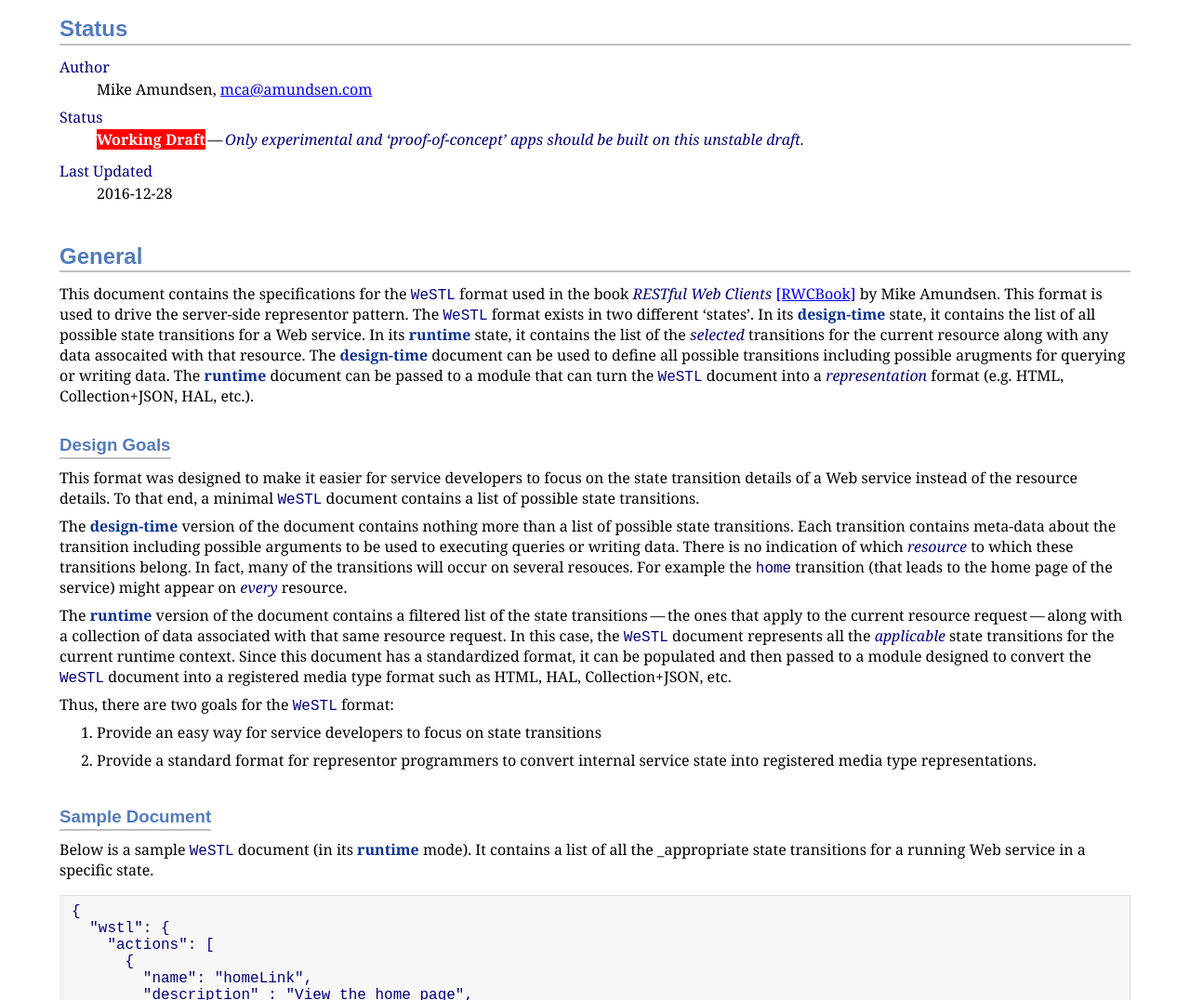
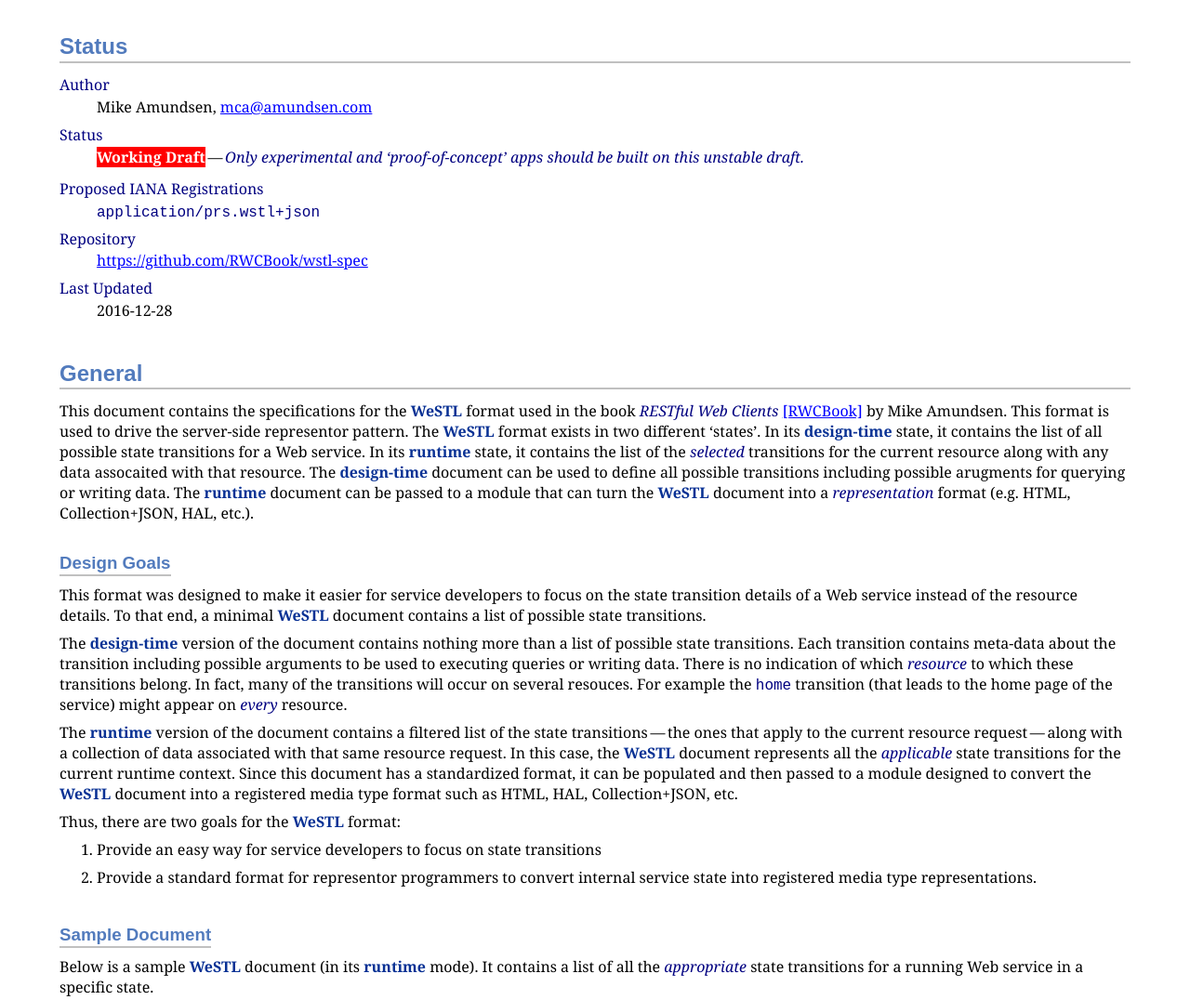
Before and after one commit to RWCBook/wstl-spec, a plain HTML site: page index.html in a window 1280 px wide. Shown: the part 579-1655 px from the top of the page at 93% size. Drawn offline with Linux system fonts and the light colour scheme.

Commit message:
update doc

```diff
--- a/index.html
+++ b/index.html
@@ -763,6 +763,22 @@ Status
 </dl></div>
 <div class="dlist"><dl>
 <dt class="hdlist1">
+Proposed IANA Registrations
+</dt>
+<dd>
+<p>
+  <code>application/prs.wstl+json</code>
+</p>
+</dd>
+<dt class="hdlist1">
+Repository
+</dt>
+<dd>
+<p>
+  <a href="https://github.com/RWCBook/wstl-spec">https://github.com/RWCBook/wstl-spec</a>
+</p>
+</dd>
+<dt class="hdlist1">
 Last Updated
 </dt>
 <dd>
@@ -776,13 +792,13 @@ Last Updated
 <div class="sect1">
 <h2 id="_general">General</h2>
 <div class="sectionbody">
-<div class="paragraph"><p>This document contains the specifications for the <code>WeSTL</code> format used in the book <em>RESTful Web Clients</em> <a href="#rwcbook">[RWCBook]</a> by Mike Amundsen. This format is used to drive the server-side representor pattern. The <code>WeSTL</code> format exists in two different &#8216;states&#8217;. In its <strong>design-time</strong> state, it contains the list of all possible state transitions for a Web service. In its <strong>runtime</strong> state, it contains the list of the <em>selected</em> transitions for the current resource along with any data assocaited with that resource. The <strong>design-time</strong> document can be used to define all possible transitions including possible arugments for querying or writing data. The <strong>runtime</strong> document can be passed to a module that can turn the <code>WeSTL</code> document into a <em>representation</em> format (e.g. HTML, Collection+JSON, HAL, etc.).</p></div>
+<div class="paragraph"><p>This document contains the specifications for the <strong>WeSTL</strong> format used in the book <em>RESTful Web Clients</em> <a href="#rwcbook">[RWCBook]</a> by Mike Amundsen. This format is used to drive the server-side representor pattern. The <strong>WeSTL</strong> format exists in two different &#8216;states&#8217;. In its <strong>design-time</strong> state, it contains the list of all possible state transitions for a Web service. In its <strong>runtime</strong> state, it contains the list of the <em>selected</em> transitions for the current resource along with any data assocaited with that resource. The <strong>design-time</strong> document can be used to define all possible transitions including possible arugments for querying or writing data. The <strong>runtime</strong> document can be passed to a module that can turn the <strong>WeSTL</strong> document into a <em>representation</em> format (e.g. HTML, Collection+JSON, HAL, etc.).</p></div>
 <div class="sect2">
 <h3 id="_design_goals">Design Goals</h3>
-<div class="paragraph"><p>This format was designed to make it easier for service developers to focus on the state transition details of a Web service instead of the resource details. To that end, a minimal <code>WeSTL</code> document contains a list of possible state transitions.</p></div>
+<div class="paragraph"><p>This format was designed to make it easier for service developers to focus on the state transition details of a Web service instead of the resource details. To that end, a minimal <strong>WeSTL</strong> document contains a list of possible state transitions.</p></div>
 <div class="paragraph"><p>The <strong>design-time</strong> version of the document contains nothing more than a list of possible state transitions. Each transition contains meta-data about the transition including possible arguments to be used to executing queries or writing data. There is no indication of which <em>resource</em> to which these transitions belong. In fact, many of the transitions will occur on several resouces. For example the <code>home</code> transition (that leads to the home page of the service) might appear on <em>every</em> resource.</p></div>
-<div class="paragraph"><p>The <strong>runtime</strong> version of the document contains a filtered list of the state transitions&#8201;&#8212;&#8201;the ones that apply to the current resource request&#8201;&#8212;&#8201;along with a collection of data associated with that same resource request. In this case, the <code>WeSTL</code> document represents all the <em>applicable</em> state transitions for the current runtime context. Since this document has a standardized format, it can be populated and then passed to a module designed to convert the <code>WeSTL</code> document into a registered media type format such as HTML, HAL, Collection+JSON, etc.</p></div>
-<div class="paragraph"><p>Thus, there are two goals for the <code>WeSTL</code> format:</p></div>
+<div class="paragraph"><p>The <strong>runtime</strong> version of the document contains a filtered list of the state transitions&#8201;&#8212;&#8201;the ones that apply to the current resource request&#8201;&#8212;&#8201;along with a collection of data associated with that same resource request. In this case, the <strong>WeSTL</strong> document represents all the <em>applicable</em> state transitions for the current runtime context. Since this document has a standardized format, it can be populated and then passed to a module designed to convert the <strong>WeSTL</strong> document into a registered media type format such as HTML, HAL, Collection+JSON, etc.</p></div>
+<div class="paragraph"><p>Thus, there are two goals for the <strong>WeSTL</strong> format:</p></div>
 <div class="olist arabic"><ol class="arabic">
 <li>
 <p>
@@ -798,7 +814,7 @@ Provide a standard format for representor programmers to convert internal servic
 </div>
 <div class="sect2">
 <h3 id="_sample_document">Sample Document</h3>
-<div class="paragraph"><p>Below is a sample <code>WeSTL</code> document (in its <strong>runtime</strong> mode). It contains a list of all the _appropriate state transitions for a running Web service in a specific state.</p></div>
+<div class="paragraph"><p>Below is a sample <strong>WeSTL</strong> document (in its <strong>runtime</strong> mode). It contains a list of all the <em>appropriate</em> state transitions for a running Web service in a specific state.</p></div>
 <div class="listingblock">
 <div class="content">
 <pre><code>{
@@ -856,7 +872,11 @@ Provide a standard format for representor programmers to convert internal servic
   }
 }</code></pre>
 </div></div>
-<div class="paragraph"><p>See the <a href="#sample-documents">Sample WeSTL Documents</a> section for details on this and other <code>WeSTL</code> examples.</p></div>
+<div class="paragraph"><p>See the <a href="#sample-documents">Sample WeSTL Documents</a> section for details on this and other <strong>WeSTL</strong> examples.</p></div>
+</div>
+<div class="sect2">
+<h3 id="_updates">Updates</h3>
+<div class="paragraph"><p>There is an open source repository <a href="#repo">[REPO]</a> for this specification. Readers are encouraged to submit updates via the repository any time.</p></div>
 </div>
 <div class="sect2">
 <h3 id="_compliance">Compliance</h3>
@@ -874,18 +894,18 @@ Provide a standard format for representor programmers to convert internal servic
 </div>
 <div class="sect2">
 <h3 id="_media_type_identifier">Media Type Identifier</h3>
-<div class="paragraph"><p>The <code>WeSTL</code> document format is primarily designed to be used as an <em>internal</em> message model for aiding in the sharing of Web-like transition information and related data. However, it is possible to expose <code>WeSTL</code> documents directly on the Web.</p></div>
-<div class="paragraph"><p>For cases where the <code>WeSTL</code> document will be sent as a document over the WWW, the proper media type identifier string to use is:+application/prs.wstl+json+. This value SHOULD be used by the client application when requesting a <code>WeSTL</code> document and SHOULD be used by the server when responding with a <code>WeSTL</code> document.</p></div>
+<div class="paragraph"><p>The <strong>WeSTL</strong> document format is primarily designed to be used as an <em>internal</em> message model for aiding in the sharing of Web-like transition information and related data. However, it is possible to expose <strong>WeSTL</strong> documents directly on the Web.</p></div>
+<div class="paragraph"><p>For cases where the <strong>WeSTL</strong> document will be sent as a document over the WWW, the proper media type identifier string to use is: <code>application/prs.wstl+json</code>. This value SHOULD be used by the client application when requesting a <strong>WeSTL</strong> document and SHOULD be used by the server when responding with a <strong>WeSTL</strong> document.</p></div>
 </div>
 </div>
 </div>
 <div class="sect1">
-<h2 id="_the_code_westl_code_document_model">The <code>WeSTL</code> Document Model</h2>
+<h2 id="_the_westl_document_model">The WeSTL Document Model</h2>
 <div class="sectionbody">
-<div class="paragraph"><p>The <code>WeSTL</code> document MUST be a valid JSON document per <a href="#RFC4627">[RFC4627]</a>. A <code>WeSTL</code> document has a very simple format. However, it is also easily extended to fit a local Web service implementor&#8217;s needs. Below is a top-down survey of the <code>WeSTL</code> document model.</p></div>
+<div class="paragraph"><p>The <strong>WeSTL</strong> document MUST be a valid JSON document per <a href="#RFC4627">[RFC4627]</a>. A <strong>WeSTL</strong> document has a very simple format. However, it is also easily extended to fit a local Web service implementor&#8217;s needs. Below is a top-down survey of the <strong>WeSTL</strong> document model.</p></div>
 <div class="sect2">
 <h3 id="_the_code_wstl_code_object">The <code>wstl</code> Object</h3>
-<div class="paragraph"><p>The <code>wstl</code> object is the root object of every <code>WeSTL</code> document. It has a small set of child properties and MAY be extended with custom properties.</p></div>
+<div class="paragraph"><p>The <code>wstl</code> object is the root object of every <strong>WeSTL</strong> document. It has a small set of child properties and MAY be extended with custom properties.</p></div>
 <div class="sect3">
 <h4 id="_quick_view">Quick View</h4>
 <div class="paragraph"><p>The <code>wstl</code> object looks like this:</p></div>
@@ -911,7 +931,7 @@ Provide a standard format for representor programmers to convert internal servic
 </dt>
 <dd>
 <p>
- The top-level element in every <code>WeSTL</code> document. This is a REQUIRED element.
+ The top-level element in every <strong>WeSTL</strong> document. This is a REQUIRED element.
 </p>
 </dd>
 <dt class="hdlist1">
@@ -1035,7 +1055,7 @@ Provide a standard format for representor programmers to convert internal servic
 </dt>
 <dd>
 <p>
-  Contains the URL associated with the transition. This value SHOULD only be populated in the <strong>runtime</strong> version of <code>WeSTL</code> documents but MAY be set at <strong>design-time</strong>. If populated, this value MUST comply with the rules of <a href="#rfc3986">[RFC3986]</a>
+  Contains the URL associated with the transition. This value SHOULD only be populated in the <strong>runtime</strong> version of <strong>WeSTL</strong> documents but MAY be set at <strong>design-time</strong>. If populated, this value MUST comply with the rules of <a href="#rfc3986">[RFC3986]</a>
 </p>
 </dd>
 <dt class="hdlist1">
@@ -1276,12 +1296,12 @@ Provide a standard format for representor programmers to convert internal servic
 </div>
 </div>
 <div class="sect1">
-<h2 id="sample-documents">Sample <code>WeSTL</code> Documents</h2>
+<h2 id="sample-documents">Sample WeSTL Documents</h2>
 <div class="sectionbody">
-<div class="paragraph"><p>Below are sample <code>WeSTL</code> documents for reference.</p></div>
+<div class="paragraph"><p>Below are sample <strong>WeSTL</strong> documents for reference.</p></div>
 <div class="sect2">
-<h3 id="_a_design_time_code_westl_code_document">A Design-Time <code>WeSTL</code> Document</h3>
-<div class="paragraph"><p>Below is a <code>WeSTL</code> document in its <strong>design-time</strong> mode. It conatins a list of all the possible state transitions for a Web service offering a seach service.</p></div>
+<h3 id="_a_design_time_westl_document">A Design-Time WeSTL Document</h3>
+<div class="paragraph"><p>Below is a <strong>WeSTL</strong> document in its <strong>design-time</strong> mode. It conatins a list of all the possible state transitions for a Web service offering a seach service.</p></div>
 <div class="listingblock">
 <div class="content">
 <pre><code>{
@@ -1353,8 +1373,8 @@ The one that leads to the search results (<code>searchForm</code>)
 </ol></div>
 </div>
 <div class="sect2">
-<h3 id="_a_run_time_code_westl_code_document">A Run-Time <code>WeSTL</code> Document</h3>
-<div class="paragraph"><p>Below is a <code>WeSTL</code> document in its <strong>runtime</strong> mode. It conatins a list of all the _appropriate state transitions for a running Web service in a specific state. In this case, this document represents the state of the service once it has executed a search and is ready for the next inputs.</p></div>
+<h3 id="_a_run_time_westl_document">A Run-Time WeSTL Document</h3>
+<div class="paragraph"><p>Below is a <strong>WeSTL</strong> document in its <strong>runtime</strong> mode. It conatins a list of all the <em>appropriate</em> state transitions for a running Web service in a specific state. In this case, this document represents the state of the service once it has executed a search and is ready for the next inputs.</p></div>
 <div class="listingblock">
 <div class="content">
 <pre><code>{
@@ -1412,34 +1432,34 @@ The one that leads to the search results (<code>searchForm</code>)
   }
 }</code></pre>
 </div></div>
-<div class="paragraph"><p>Note the transition that represents the execute-able FORM contains the last search value (this is not a requirement, just a nice touch). Also note the <code>data</code> section that represents the data records found in the last search execution. Finally, you may notice that the <code>searchLink</code> transition is missing in this runtime instance of the <code>WeSTL</code> document. The service has apparently decided that there is no need for this link since the current resouce context includes an instance of the search form already.</p></div>
+<div class="paragraph"><p>Note the transition that represents the execute-able FORM contains the last search value (this is not a requirement, just a nice touch). Also note the <code>data</code> section that represents the data records found in the last search execution. Finally, you may notice that the <code>searchLink</code> transition is missing in this runtime instance of the <strong>WeSTL</strong> document. The service has apparently decided that there is no need for this link since the current resouce context includes an instance of the search form already.</p></div>
 </div>
 </div>
 </div>
 <div class="sect1">
-<h2 id="_extending_code_westl_code_documents">Extending <code>WeSTL</code> Documents</h2>
+<h2 id="_extending_westl_documents">Extending WeSTL Documents</h2>
 <div class="sectionbody">
-<div class="paragraph"><p>Any <code>WeSTL</code> document can be extended in both the <strong>design-time</strong> and <strong>runtime</strong> modes. The only rules that MUST be followed are:</p></div>
+<div class="paragraph"><p>Any <strong>WeSTL</strong> document can be extended in both the <strong>design-time</strong> and <strong>runtime</strong> modes. The only rules that MUST be followed are:</p></div>
 <div class="olist arabic"><ol class="arabic">
 <li>
 <p>
-You MUST NOT remove any existing properties or objects listed in the <code>WeSTL</code> specification.
+You MUST NOT remove any existing properties or objects listed in the <strong>WeSTL</strong> specification.
 </p>
 </li>
 <li>
 <p>
-You MUST NOT change the meaning or use of any existing properties or objects listed in the <code>WeSTL</code> specification.
+You MUST NOT change the meaning or use of any existing properties or objects listed in the <strong>WeSTL</strong> specification.
 </p>
 </li>
 <li>
 <p>
-You MAY add new properties and objects as long as they do not cause existing compliant <code>WeSTL</code> document parsers to fail.
+You MAY add new properties and objects as long as they do not cause existing compliant <strong>WeSTL</strong> document parsers to fail.
 </p>
 </li>
 </ol></div>
 <div class="sect2">
 <h3 id="_enclosing_your_extensions">Enclosing Your Extensions</h3>
-<div class="paragraph"><p>You SHOULD add new features in <code>WeSTL</code> documents in a way that reduces the likelihood that future changes to the standard format as well as extensions from other document authors will cause a conflict with your extensions. Typically, this means using a unique name for an enclosing object to hold all your extensions.</p></div>
+<div class="paragraph"><p>You SHOULD add new features in <strong>WeSTL</strong> documents in a way that reduces the likelihood that future changes to the standard format as well as extensions from other document authors will cause a conflict with your extensions. Typically, this means using a unique name for an enclosing object to hold all your extensions.</p></div>
 <div class="paragraph"><p>For example, the following shows how to safely add the <code>rolloverText</code> extension by enclosing it in a unique identifying object named <code>"amundsen"</code>:</p></div>
 <div class="listingblock">
 <div class="content">
@@ -1456,7 +1476,7 @@ You MAY add new properties and objects as long as they do not cause existing com
     }
   },</code></pre>
 </div></div>
-<div class="paragraph"><p>This opens a wide set of possibilities for extending <code>WeSTL</code> documents.</p></div>
+<div class="paragraph"><p>This opens a wide set of possibilities for extending <strong>WeSTL</strong> documents.</p></div>
 </div>
 </div>
 </div>
@@ -1468,6 +1488,11 @@ You MAY add new properties and objects as long as they do not cause existing com
 <li>
 <p>
 <a id="rwcbook"></a> [RWCBook] Amundsen, M., "RESTful Web Clients", January 2017, <a href="http://g.mamund.com/rwcbook">http://g.mamund.com/rwcbook</a>
+</p>
+</li>
+<li>
+<p>
+<a id="repo"></a> [REPO] Github, "Web Service Transition Language", <a href="https://github.com/RWCBook/wstl-spec">https://github.com/RWCBook/wstl-spec</a>
 </p>
 </li>
 <li>
@@ -1518,7 +1543,7 @@ Iralki Nadareishvili.</p></div>
 <div id="footnotes"><hr /></div>
 <div id="footer">
 <div id="footer-text">
-Last updated 2016-12-28 15:14:05 EST
+Last updated 2016-12-28 22:14:50 Eastern Standard Time
 </div>
 </div>
 </body>
```
Also changed, not shown: 1 other file.
